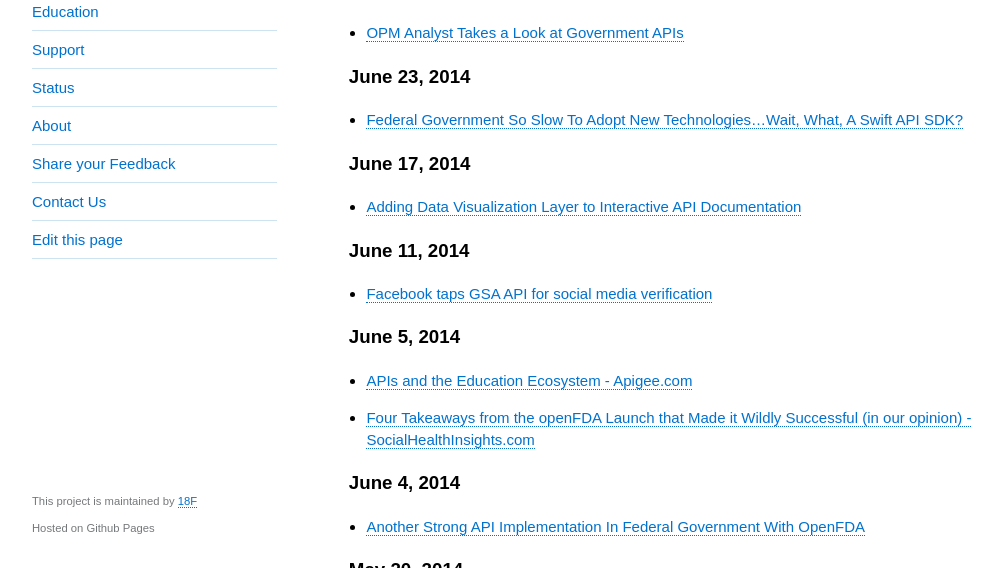
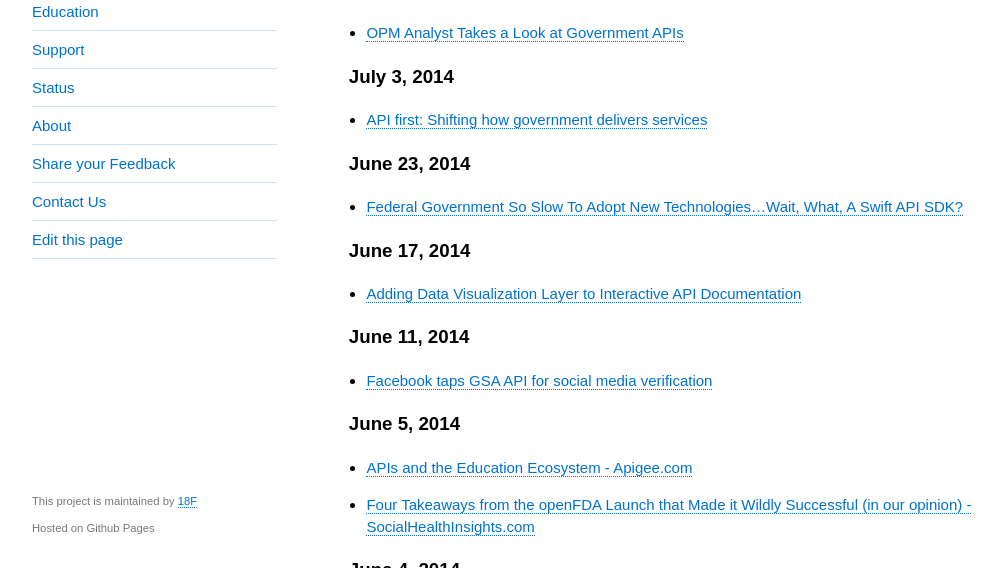
Before and after one commit to 18F/API-All-the-X, a Jekyll site: the page built from pages/gov_apis_in_the_news.md, in a window 1280 px wide and 900 px high, cut to the strip 332-900 px from the top of the window. Shown: the whole strip, without its empty margins (128-1130 px from the left). Built offline with Jekyll 4.4.1, drawn with Linux system fonts in a browser that asks for light colours.

Commit message:
adding gcn piece

```diff
--- a/pages/gov_apis_in_the_news.md
+++ b/pages/gov_apis_in_the_news.md
@@ -10,6 +10,9 @@
 
 ### July 7, 2014
 * [OPM Analyst Takes a Look at Government APIs](http://www.fedweek.com/item-view.php?tbl=15&ID=220)
+
+### July 3, 2014
+* [API first: Shifting how government delivers services](http://gcn.com/articles/2014/07/03/api-tier.aspx)
 
 ### June 23, 2014
 * [Federal Government So Slow To Adopt New Technologies...Wait, What, A Swift API SDK?](http://apievangelist.com/2014/06/23/federal-government-so-slow-to-adopt-new-technologieswait-what-a-swift-api-sdk/)
```
